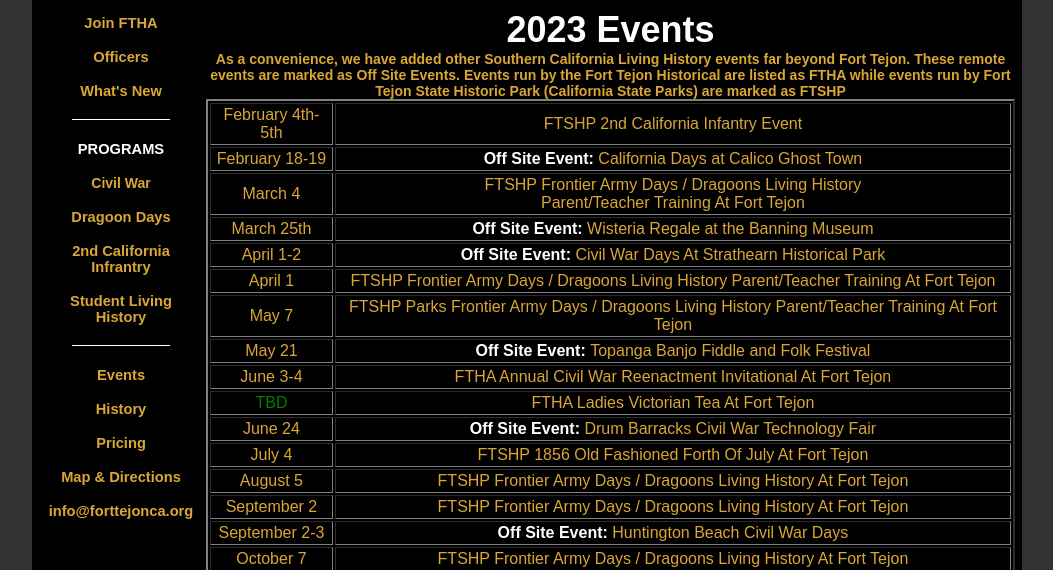
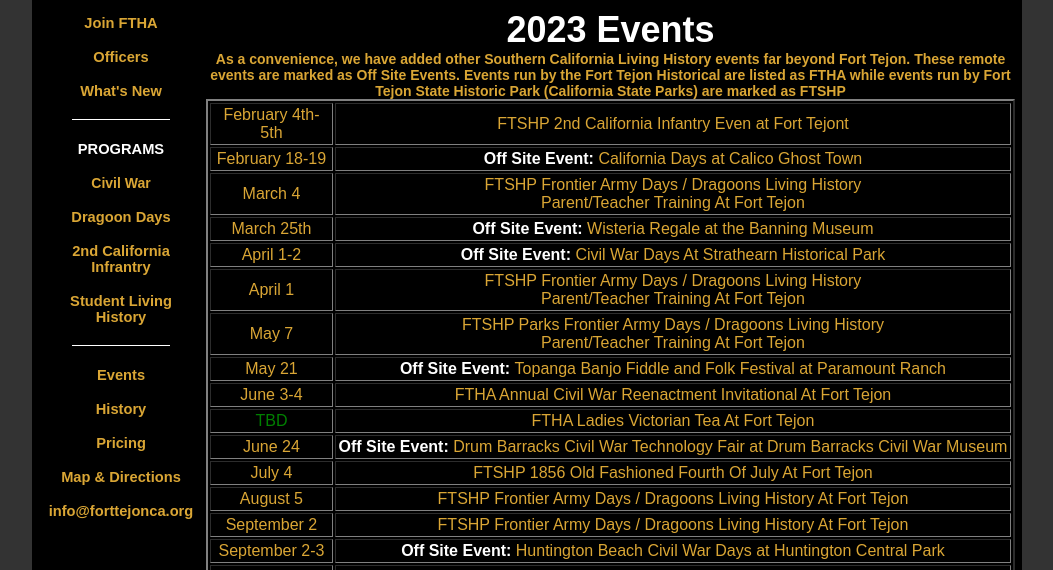
Before and after one commit to mschnitt/FTHA, a plain HTML site: page public_html/events.html in a window 1280 px wide. Shown: the part 227-797 px from the top of the page, without its empty margins (113-1166 px from the left). Drawn offline with Linux system fonts and the light colour scheme.

Commit message:
Added Dana Adobe. Made locations more clear

```diff
--- a/public_html/events.html
+++ b/public_html/events.html
@@ -237,7 +237,7 @@
              <td><table border=2 cellspacing="2" cellpadding="2" width="100%">
                  <tr>
                      <td class="table_style">February 4th-5th
-                     <td class="table_style"><A HREF="./2nd_cal.html">FTSHP 2nd California Infantry Event</A>
+                     <td class="table_style"><A HREF="./2nd_cal.html">FTSHP 2nd California Infantry Even at Fort Tejont</A>
                 </tr>
                  <tr>
                      <td class="table_style">February 18-19
@@ -270,16 +270,16 @@
              </tr>
               <tr>
                      <td class="table_style">April 1
-                     <td class="table_style">FTSHP Frontier Army Days / Dragoons Living History Parent/Teacher Training At Fort Tejon
+                     <td class="table_style">FTSHP Frontier Army Days / Dragoons Living History <br>Parent/Teacher Training At Fort Tejon
                 </tr>
               <tr>
                      <td class="table_style">May 7
-                     <td class="table_style">FTSHP Parks Frontier Army Days / Dragoons Living History Parent/Teacher Training At Fort Tejon
+                     <td class="table_style">FTSHP Parks Frontier Army Days / Dragoons Living History <br>Parent/Teacher Training At Fort Tejon
                 </tr>
                 <tr>
                      <td class="table_style">May 21
                      <td class="table_style"><font color="white"><b>Off Site Event: </b></font> <a href="http://www.topangabanjofiddle.org/">
-                       Topanga Banjo Fiddle and Folk Festival</a>
+                       Topanga Banjo Fiddle and Folk Festival at Paramount Ranch</a>
                  </tr>
                  <tr>
                      <td class="table_style">June 3-4
@@ -291,11 +291,12 @@
                 </tr>
                  <tr>
                      <td class="table_style">June 24
-                     <td class="table_style"> <font color="white"><b>Off Site Event:</b></font> <a href="http://www.drumbarracks.org/index.php/en/events">Drum Barracks Civil War Technology Fair</a></strike>
+                     <td class="table_style"> <font color="white"><b>Off Site Event:</b></font> <a href="http://www.drumbarracks.org/index.php/en/events">
+                      Drum Barracks Civil War Technology Fair at Drum Barracks Civil War Museum</a></strike>
                 </tr>
                  <tr>
                      <td class="table_style">July 4
-                     <td class="table_style">FTSHP 1856 Old Fashioned Forth Of July At Fort Tejon</td>
+                     <td class="table_style">FTSHP 1856 Old Fashioned Fourth Of July At Fort Tejon</td>
                 </tr>
                  <tr>
                      <td class="table_style">August 5
@@ -308,7 +309,7 @@
                 <tr>
                   <td class="table_style">September 2-3</td>
                   <td class="table_style"><font color="white"><b>Off Site Event: </b></font>
-                    <a href="https://www.hbhistory.org/civilwar">Huntington Beach Civil War Days</a></td>
+                    <a href="https://www.hbhistory.org/civilwar">Huntington Beach Civil War Days at Huntington Central Park</a></td>
                   </tr>
               <tr>
                      <td class="table_style">October 7
@@ -317,7 +318,7 @@
                  <tr>
                      <td class="table_style">October 7-8
                      <td class="table_style"><font color="white"><b>Off Site Event: </b></font> <a href="https://dominguezrancho.org/event-calendar/">
-                     Battle of Dominguez Hill Reenactment at the Dominguez Rancho</a>
+                     Battle of Dominguez Hill Reenactment at the Dominguez Rancho Adobe Museum</a>
                 </tr>
                 <tr>
                      <td class="table_style"><font color ="GREEN">TBD</font>
```
